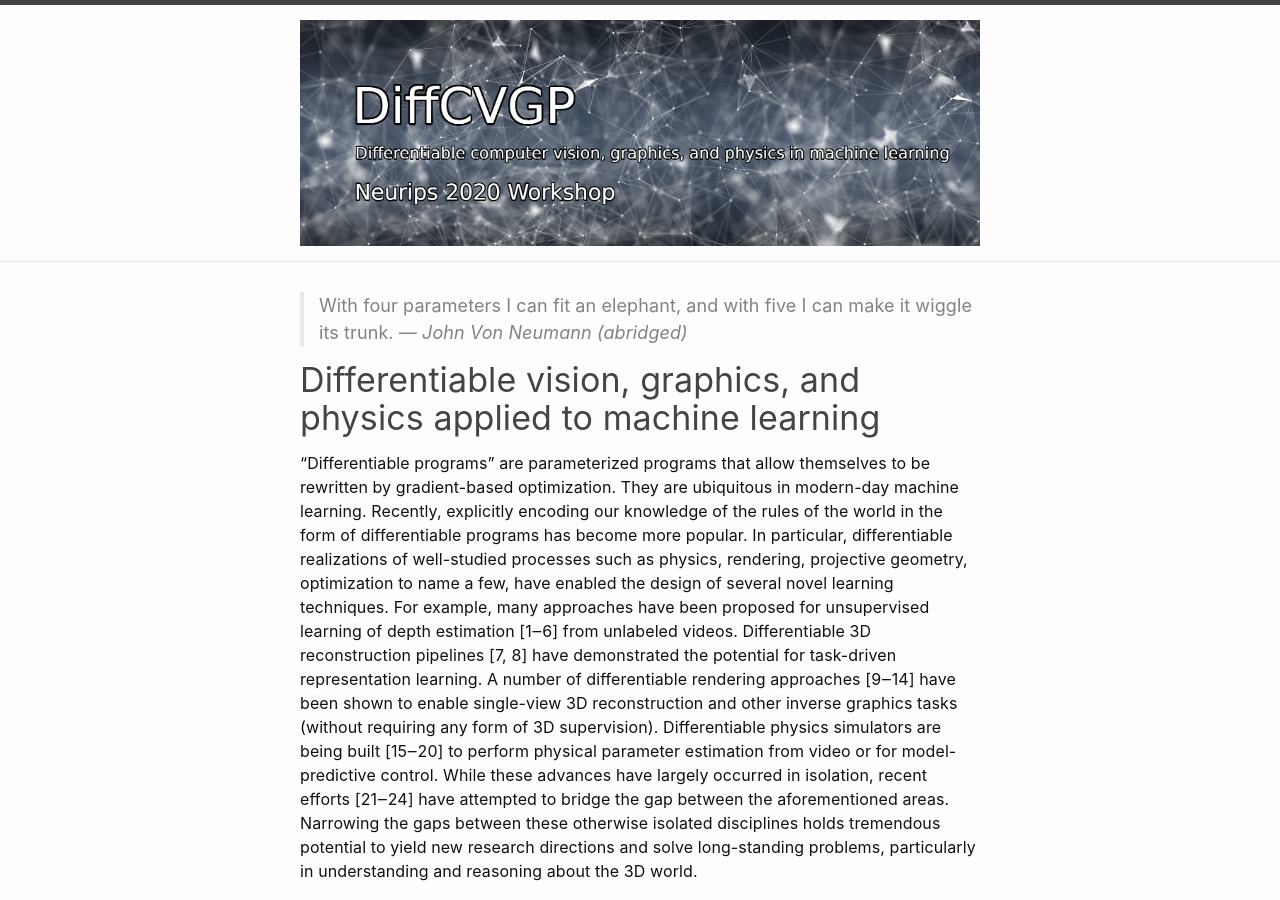
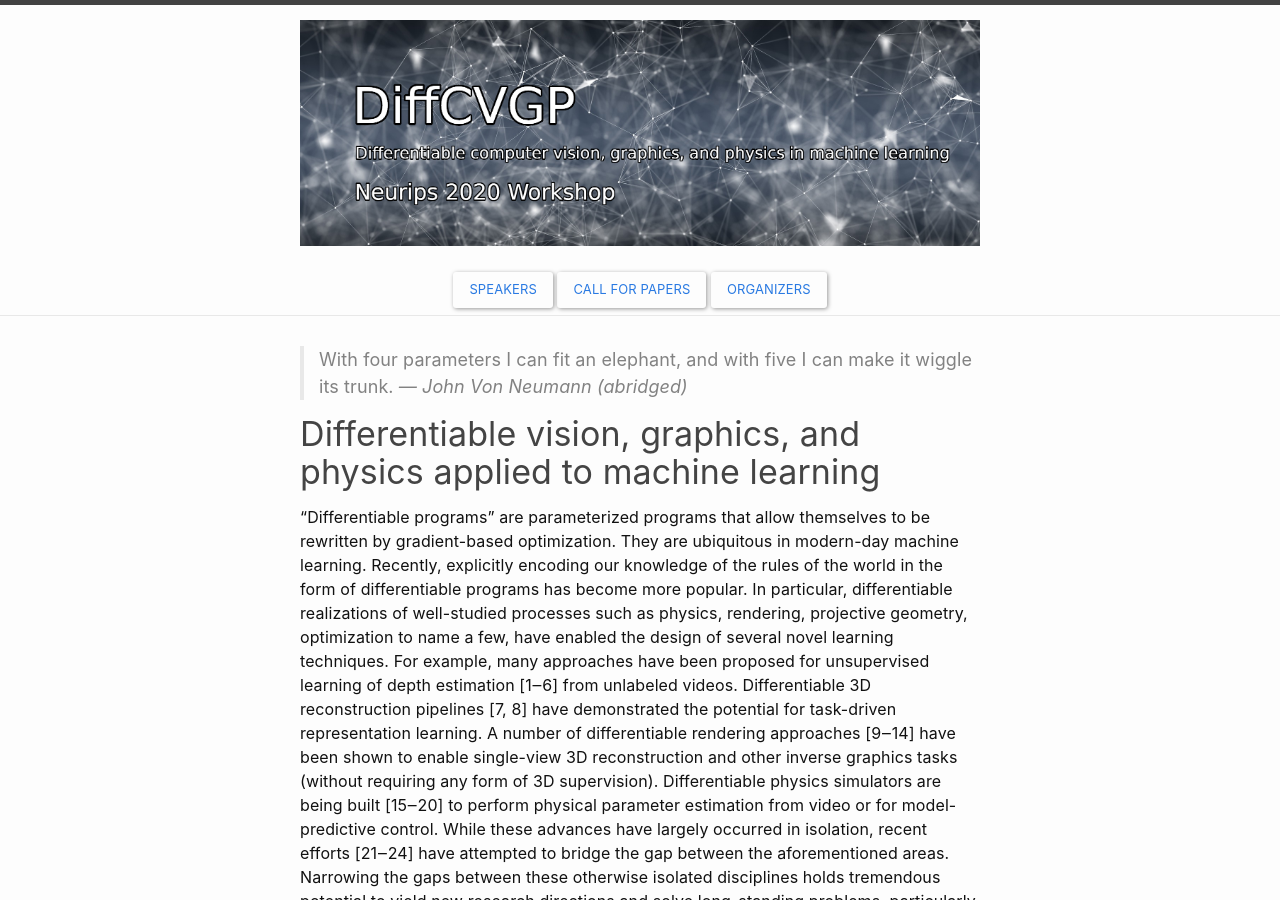
Before and after one commit to montrealrobotics/diffcvgp, a Jekyll site: the page built from index.md, in a window 1280 px wide and 900 px high. Built offline with Jekyll 4.4.1, drawn with Linux system fonts in a browser that asks for light colours.

Commit message:
Update header.html
Added button references for sections to header

```diff
--- a/_includes/header.html
+++ b/_includes/header.html
@@ -33,4 +33,9 @@
       </nav>
     {%- endif -%}
   </div>
+  <div style="text-align: center">
+    <a href="#confirmed-speakers" class="btn">Speakers</a>
+    <a href="#call-for-papers" class="btn">Call for Papers</a>
+    <a href="#organizers" class="btn">Organizers</a>
+  </div>
 </header>
```
